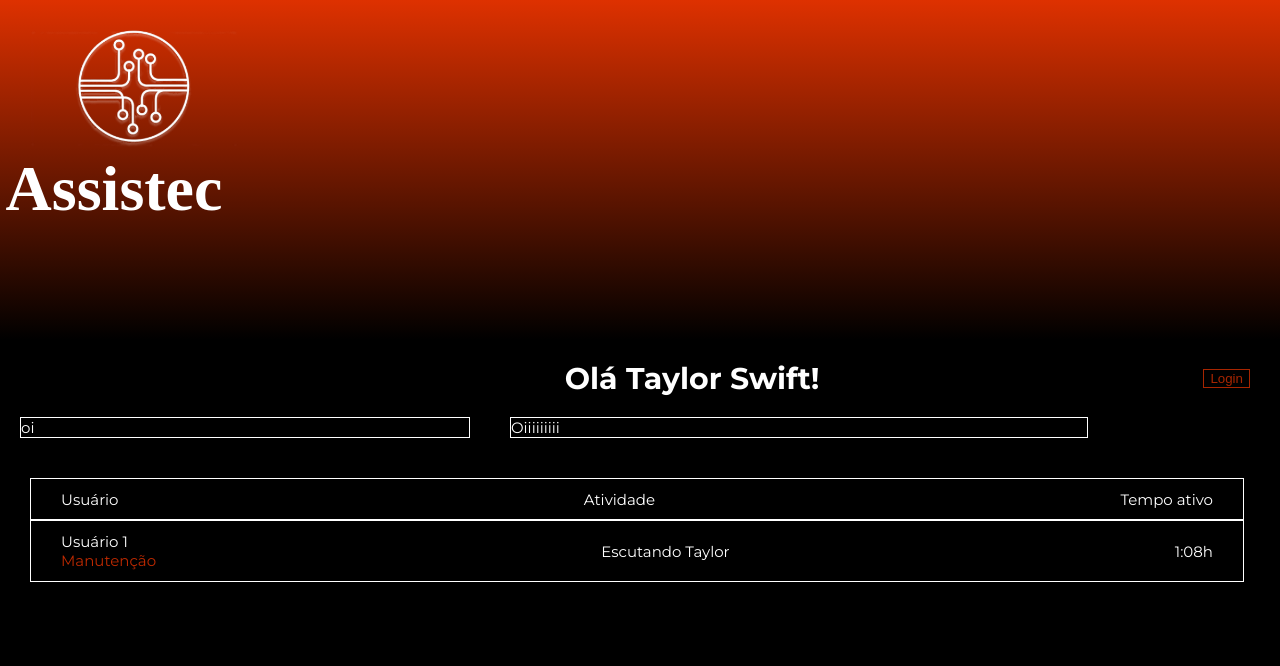
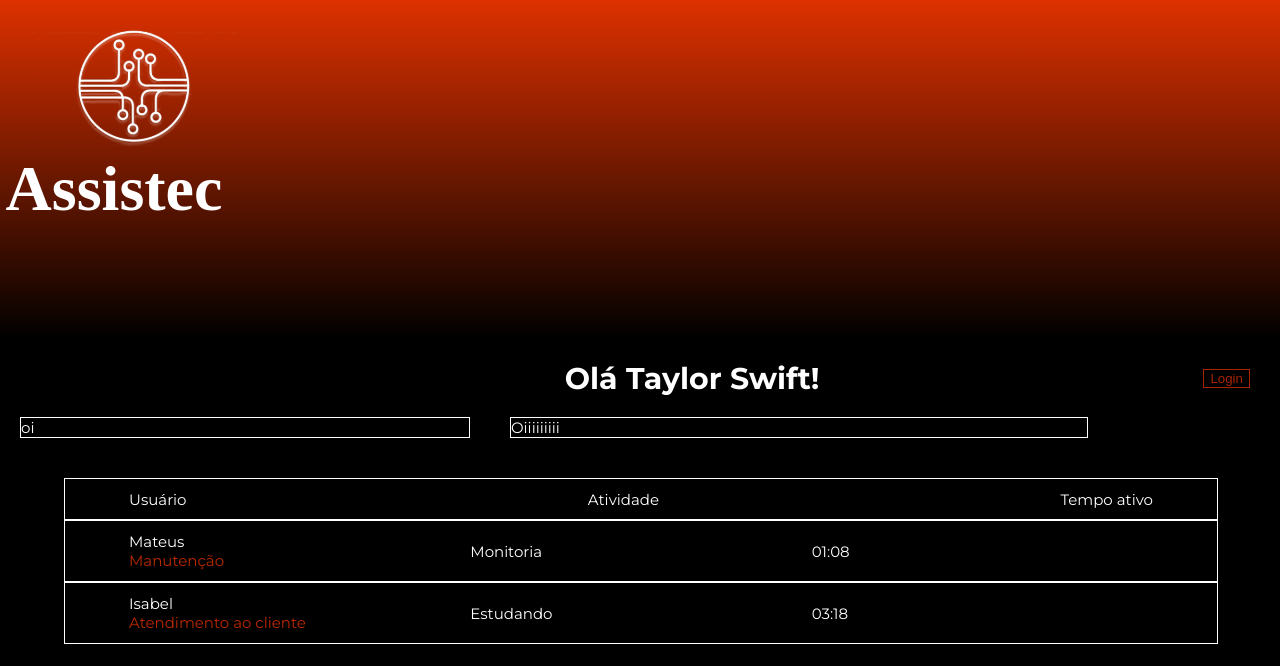
Before and after one commit to LuizVerteiro/trainee-g4-cpe, a React (Vite) app in the folder trainee-cpe/: page /logada in a window 1280 px wide. Shown: the top 666 px of the page. Built offline with nearby package versions, Linux system fonts and the light colour scheme.

Commit message:
Tabela Home_logada

```diff
--- a/trainee-cpe/src/Pages/Home_logada/Home_logada.jsx
+++ b/trainee-cpe/src/Pages/Home_logada/Home_logada.jsx
@@ -10,14 +10,32 @@ import {
   Linha,
   DivAjuda,
   Tabela,
-  DivHeaderTabela,
-  DivCorpoTabela,
-  divUsuario1,
-  DivManutencao,
+  HeaderTabela,
+  LinhaTabela,
+  Usuario,
+  Cargo,
+  Atividade,
+  Nome,
+  TempoAtivo,
 } from "./Styles";
 import ImageLogo from "../../Assets/Logo.png";
 
 function Home_logada() {
+  const seções = [
+    {
+      nome: "Mateus",
+      cargo: "Manutenção",
+      atividade: "Monitoria",
+      tempoAtivo: "01:08",
+    },
+
+    {
+      nome: "Isabel",
+      cargo: "Atendimento ao cliente",
+      atividade: "Estudando",
+      tempoAtivo: "03:18",
+    },
+  ];
   return (
     <Container>
       <DivHeader>
@@ -37,19 +55,23 @@ function Home_logada() {
       </Linha>
 
       <Tabela>
-        <DivHeaderTabela>
+        <HeaderTabela>
           <div>Usuário</div>
           <div>Atividade</div>
           <div>Tempo ativo</div>
-        </DivHeaderTabela>
-        <DivCorpoTabela>
-          <divUsuario1>
-            <div>Usuário 1</div>
-            <DivManutencao>Manutenção</DivManutencao>
-          </divUsuario1>
-          <div>Escutando Taylor</div>
-          <div>1:08h</div>
-        </DivCorpoTabela>
+        </HeaderTabela>
+        {seções.map(function (seção) {
+          return (
+            <LinhaTabela>
+              <Usuario>
+                <Nome>{seção.nome}</Nome>
+                <Cargo>{seção.cargo}</Cargo>
+              </Usuario>
+              <Atividade>{seção.atividade}</Atividade>
+              <TempoAtivo>{seção.tempoAtivo}</TempoAtivo>
+            </LinhaTabela>
+          );
+        })}
       </Tabela>
     </Container>
   );
--- a/trainee-cpe/src/Pages/Home_logada/Styles.js
+++ b/trainee-cpe/src/Pages/Home_logada/Styles.js
@@ -79,38 +79,52 @@ export const DivAjuda = styled.div`
 
 export const Tabela = styled.div``;
 
-export const DivHeaderTabela = styled.div`
+export const HeaderTabela = styled.div`
   display: flex;
   align-items: center;
   border: 1px solid #fff;
   height: 40px;
-  width: 90%;
+  width: 80%;
   margin-top: 40px;
-  padding-left: 30px;
-  padding-right: 30px;
-  margin-left: 30px;
+  padding-left: 5%;
+  padding-right: 5%;
+  margin-left: 5%;
+  margin-right: 5%;
   justify-content: space-between;
 `;
 
-export const DivCorpoTabela = styled.div`
+export const LinhaTabela = styled.div`
   display: flex;
   align-items: center;
   border: 1px solid #fff;
   height: 60px;
-  width: 90%;
-  margin-left: 30px;
-  margin-right: 30px;
-  padding-left: 30px;
-  padding-right: 30px;
+  width: 80%;
+  margin-left: 5%;
+  margin-right: 5%;
+  padding-left: 5%;
+  padding-right: 5%;
   justify-content: space-between;
 `;
 
-export const divUsuario1 = styled.div`
+export const Usuario = styled.div`
   display: flex;
-  flex-direction: row;
+  flex-direction: column;
+  width: 60%;
 `;
 
-export const DivManutencao = styled.div`
+export const Cargo = styled.div`
   display: flex;
   color: #bc2900;
 `;
+
+export const Atividade = styled.div`
+  width: 60%;
+`;
+
+export const Nome = styled.div`
+  width: 60%;
+`;
+
+export const TempoAtivo = styled.div`
+  width: 60%;
+`;
```
